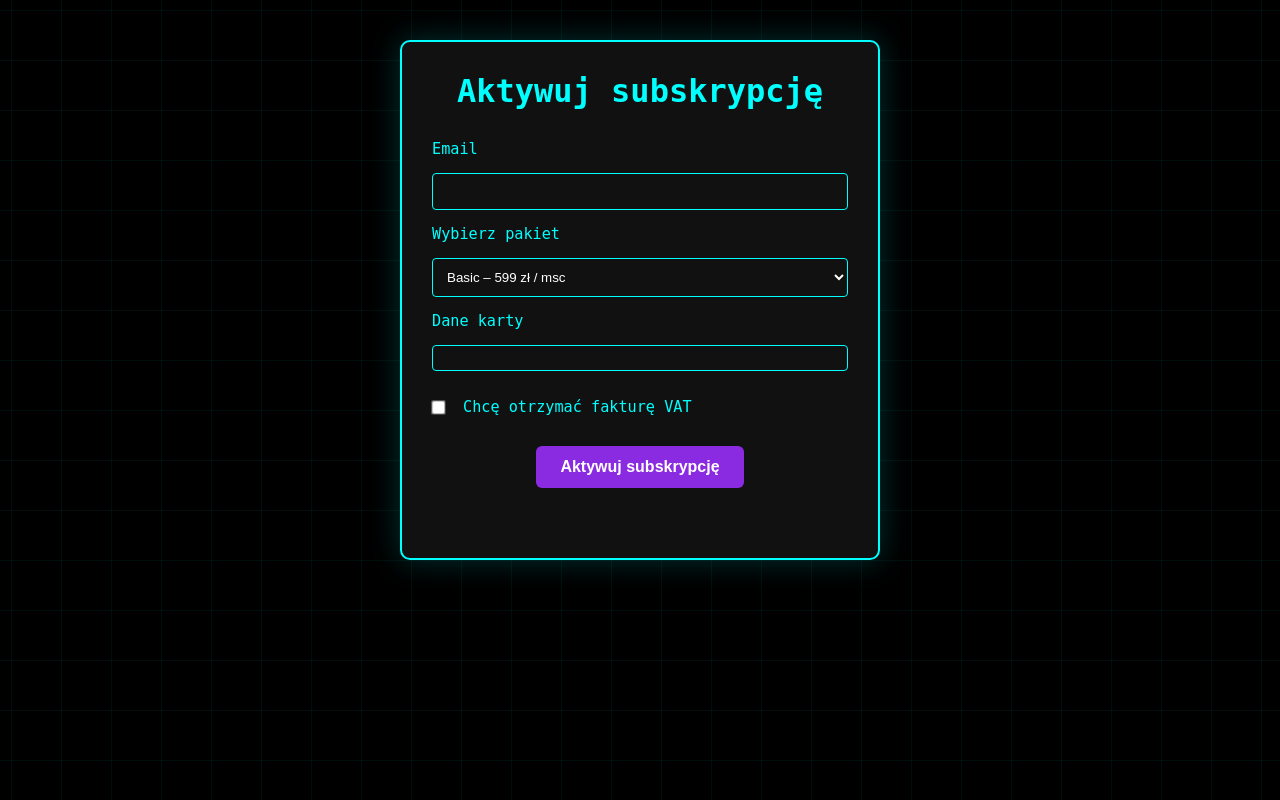
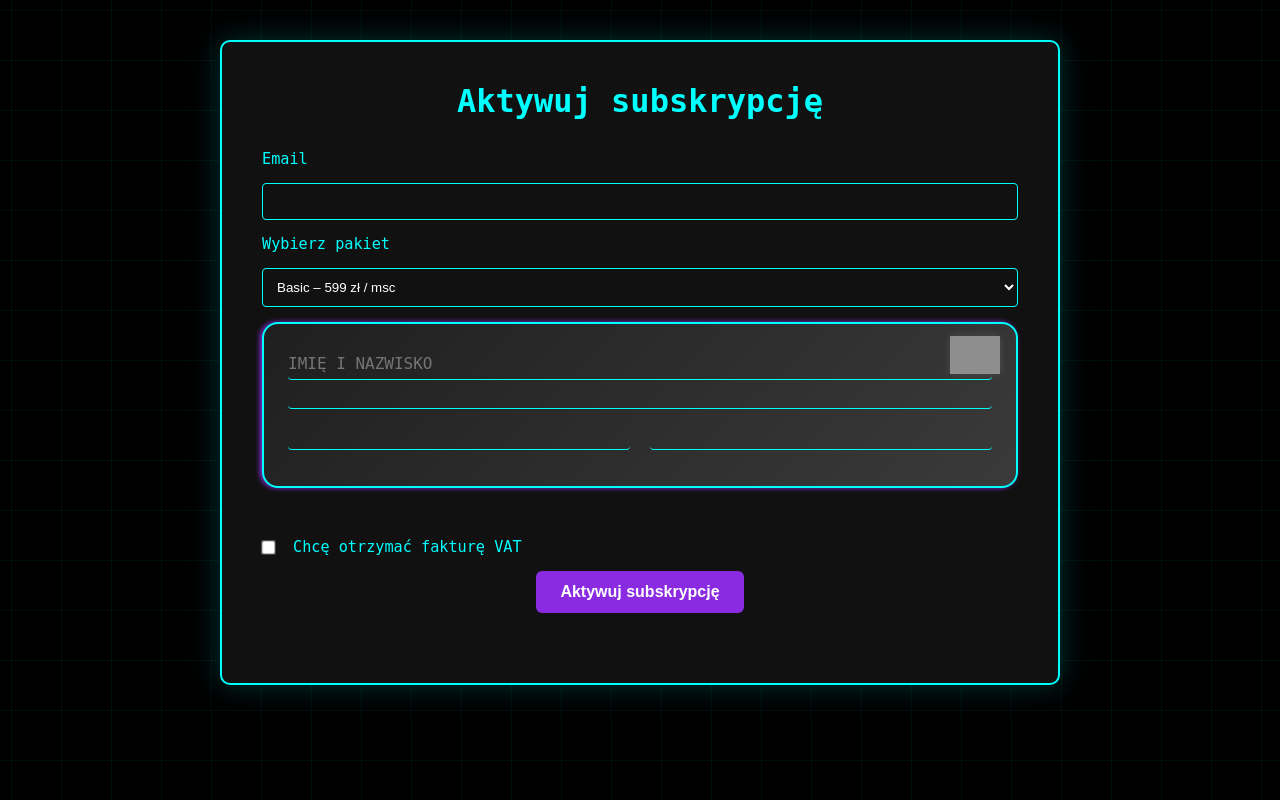
Before and after one commit to MatysiakQ/NextAI, a PHP site: page /subskrypcja.html in a window 1280 px wide. Run offline with PHP 8.4, Linux system fonts and the light colour scheme; some libraries are stand-ins or nearby versions; grey boxes are pictures that could not be loaded.

Commit message:
Poprawione wszystko śmiga jak talala

```diff
--- a/sub/subskrypcja.css
+++ b/sub/subskrypcja.css
@@ -43,10 +43,10 @@
   }
 
   .packages {
-    max-width: 480px;
+    max-width: 840px;
+    padding: 40px;
     margin: 0 auto;
     background: #111;
-    padding: 30px;
     border-radius: 10px;
     box-shadow: 0 0 30px rgba(0, 255, 255, 0.2);
     border: 2px solid var(--accent-default);
@@ -214,7 +214,6 @@
   .invoice-fields {
     display: grid;
     gap: 12px;
-    margin-top: 10px;
     transition: all 0.3s ease;
     opacity: 1;
   }
@@ -338,7 +337,7 @@
 
 .contact-form.two-column.expanded {
   grid-template-columns: 1fr 1fr;
-  max-width: 900px;
+  max-width: 100%;
 }
 
 /* Lewa strona (główne pola) */
@@ -371,3 +370,75 @@ input[type="checkbox"] {
   accent-color: var(--accent-default);
   transform: scale(1.1);
 }
+.credit-card-container {
+  display: flex;
+  justify-content: center;
+  margin-bottom: 20px;
+}
+
+.credit-card {
+  background: linear-gradient(135deg, #1f1f1f, #3a3a3a);
+  border-radius: 16px;
+  padding: 24px;
+  width: 100%;
+  box-shadow: 0 0 30px rgba(0, 255, 255, 0.25);
+  display: flex;
+  flex-direction: column;
+  gap: 16px;
+  position: relative;
+  border: 2px solid var(--accent-default);
+  animation: glitch-border 1.5s infinite;
+  overflow: hidden;
+}
+.card-top input,
+.card-middle .stripe-input,
+.card-bottom .stripe-input {
+  background: transparent;
+  border: none;
+  border-bottom: 1px solid var(--accent-default);
+  color: #fff;
+  font-size: 1rem;
+  padding: 6px 0;
+  font-family: 'Source Code Pro', monospace;
+  width: 100%;
+}
+
+.mastercard-logo {
+  position: absolute;
+  top: 12px;
+  right: 16px;
+  width: 50px;
+  height: auto;
+  opacity: 0.85;
+  filter: drop-shadow(0 0 4px rgba(255, 255, 255, 0.15));
+}
+.card-bottom {
+  display: flex;
+  gap: 20px;
+}
+
+.glitch-border {
+  animation: glitch-border 1.5s infinite;
+}
+
+@keyframes glitch-border {
+  0%, 100% { box-shadow: 0 0 0 transparent; }
+  20% { box-shadow: 0 0 4px #0ff; }
+  40% { box-shadow: -2px 0 5px #8A2BE2; }
+  60% { box-shadow: 2px 0 5px #0ff; }
+  80% { box-shadow: 0 0 8px #8A2BE2; }
+}
+@keyframes shake {
+  0% { transform: translateX(0); }
+  20% { transform: translateX(-4px); }
+  40% { transform: translateX(4px); }
+  60% { transform: translateX(-4px); }
+  80% { transform: translateX(4px); }
+  100% { transform: translateX(0); }
+}
+
+.field-error {
+  border-color: #ff5c5c !important;
+  box-shadow: 0 0 5px #ff5c5c;
+  animation: shake 0.3s ease-in-out;
+}
--- a/sub/subskrypcja.html
+++ b/sub/subskrypcja.html
@@ -4,6 +4,7 @@
   <meta charset="UTF-8">
   <title>Subskrypcja – NextAI</title>
   <meta name="viewport" content="width=device-width, initial-scale=1.0">
+  <!-- <meta name="stripe-pk" content="Tu trzeba klucz wrzucić jak co"> <-- Giga kurwa ważne!!!! -->
   <link rel="stylesheet" href="subskrypcja.css">
   <script src="https://js.stripe.com/v3/"></script>
 </head>
@@ -24,15 +25,29 @@
           <option value="pro">Pro – 1199 zł / msc</option>
         </select>
 
-        <label for="card-element">Dane karty</label>
-        <div id="card-element" class="stripe-input"></div>
+        <div class="credit-card-container">
+          <div class="credit-card glitch-border">
+            <img class="mastercard-logo" src="https://upload.wikimedia.org/wikipedia/commons/0/04/Mastercard-logo.png" alt="Mastercard">
+            <div class="card-top">
+              <input type="text" id="card-name" placeholder="IMIĘ I NAZWISKO">
+            </div>
+            <div class="card-middle">
+              <div id="card-number-element" class="stripe-input"></div>
+            </div>
+            <div class="card-bottom">
+              <div id="card-expiry-element" class="stripe-input" style="flex: 1;"></div>
+              <div id="card-cvc-element" class="stripe-input" style="flex: 1;"></div>
+            </div>
+          </div>
+        </div>
+
+
+        <div id="card-errors" role="alert"></div>
 
         <label class="checkbox-label">
           <input type="checkbox" id="want-invoice">
           Chcę otrzymać fakturę VAT
         </label>
-
-        <div id="card-errors" role="alert"></div>
 
         <div class="button-wrapper">
           <button type="submit" class="subscribe-button">Aktywuj subskrypcję</button>
@@ -57,8 +72,6 @@
       </div>
     </form>
 
-
-
     <div id="form-loader" class="loader hidden"></div>
     <div id="form-success" class="form-success hidden">✅ Subskrypcja aktywna!</div>
   </section>
--- a/sub/subskrypcja.js
+++ b/sub/subskrypcja.js
@@ -1,32 +1,62 @@
 document.addEventListener("DOMContentLoaded", function () {
+  const stripeKey = document.querySelector('meta[name="stripe-pk"]')?.content || "pk_test_placeholder";
+  const stripe = Stripe(stripeKey);
+  const elements = stripe.elements();
 
-  const stripe = Stripe("pk_test_..."); // Uzupełnij kluczem publicznym z Stripe
-  const elements = stripe.elements();
-  const card = elements.create("card", {
-    style: {
+  const style = {
     base: {
       iconColor: "#0ff",
       color: "#fff",
       fontFamily: "'Source Code Pro', monospace",
       fontSize: "16px",
       "::placeholder": {
-          color: "#888"
-        }
+        color: "#888",
+      },
     },
     invalid: {
-        color: "#ff5c5c"
+      color: "#ff5c5c",
+    },
+  };
+
+  const cardNumber = elements.create("cardNumber", { style });
+  const cardExpiry = elements.create("cardExpiry", { style });
+  const cardCvc = elements.create("cardCvc", { style });
+
+  cardNumber.mount("#card-number-element");
+  cardExpiry.mount("#card-expiry-element");
+  cardCvc.mount("#card-cvc-element");
+
+  const invoiceToggle = document.getElementById("want-invoice");
+  const invoiceFields = document.getElementById("invoice-fields");
+  const form = document.getElementById("subscription-form");
+
+  // 🔄 Przywracanie danych z localStorage
+  const savedData = JSON.parse(localStorage.getItem("subscriptionForm")) || {};
+  for (const key in savedData) {
+    const field = document.getElementById(key);
+    if (field) {
+      if (field.type === "checkbox") {
+        field.checked = savedData[key];
+      } else {
+        field.value = savedData[key];
       }
     }
+  }
+  if (invoiceToggle.checked) {
+    invoiceFields.classList.remove("hidden");
+    form.classList.add("expanded");
+  }
+
+  // 🔐 Zapisywanie zmian do localStorage
+  form.querySelectorAll("input, select").forEach(field => {
+    field.addEventListener("input", () => {
+      const current = JSON.parse(localStorage.getItem("subscriptionForm")) || {};
+      current[field.id] = field.type === "checkbox" ? field.checked : field.value;
+      localStorage.setItem("subscriptionForm", JSON.stringify(current));
     });
-  card.mount("#card-element");
-
-  // Obsługa pokazywania pól do faktury
-  const invoiceToggle = document.getElementById("want-invoice");
-  const invoiceFields = document.getElementById("invoice-fields");
+  });
 
   invoiceToggle.addEventListener("change", () => {
-    const form = document.getElementById("subscription-form");
-
     if (invoiceToggle.checked) {
       invoiceFields.classList.remove("hidden");
       form.classList.add("expanded");
@@ -36,66 +66,125 @@ document.addEventListener("DOMContentLoaded", function () {
     }
   });
 
-
-  document.getElementById("subscription-form").addEventListener("submit", async (e) => {
+  form.addEventListener("submit", async (e) => {
     e.preventDefault();
 
-    const email = document.getElementById("email").value;
+    const submitBtn = document.querySelector(".subscribe-button");
+    const loader = document.getElementById("form-loader");
+    const success = document.getElementById("form-success");
+    const errorBox = document.getElementById("card-errors");
+
+    form.querySelectorAll(".field-error").forEach(el => el.classList.remove("field-error"));
+    errorBox.textContent = "";
+
+    const emailField = document.getElementById("email");
+    const cardNameField = document.getElementById("card-name");
+    const email = emailField.value.trim();
     const plan = document.getElementById("plan").value;
+    const cardName = cardNameField.value.trim();
 
-    const invoiceData = invoiceToggle.checked
-    ? {
-      company_name: document.getElementById("company-name").value,
-      company_nip: document.getElementById("company-nip").value,
-      company_address: document.getElementById("company-address").value,
-      company_zip: document.getElementById("company-zip").value,
-      company_city: document.getElementById("company-city").value,
+    let hasError = false;
+
+    if (!email || !/\S+@\S+\.\S+/.test(email)) {
+      markError(emailField, "Wprowadź poprawny adres e-mail.");
+      hasError = true;
     }
-    : {};
+
+    if (!cardName || cardName.length < 2) {
+      markError(cardNameField, "Podaj imię i nazwisko do płatności.");
+      hasError = true;
+    }
+
+    let invoiceData = {};
+    if (invoiceToggle.checked) {
+      const fields = {
+        company_name: document.getElementById("company-name"),
+        company_nip: document.getElementById("company-nip"),
+        company_address: document.getElementById("company-address"),
+        company_zip: document.getElementById("company-zip"),
+        company_city: document.getElementById("company-city"),
+      };
+
+      for (const [key, field] of Object.entries(fields)) {
+        const value = field.value.trim();
+
+        if (!value) {
+          markError(field, "Uzupełnij wszystkie dane do faktury.");
+          hasError = true;
+        }
+
+        if (key === "company_nip" && !/^\d{10}$/.test(value)) {
+          markError(field, "NIP powinien mieć dokładnie 10 cyfr.");
+          hasError = true;
+        }
+
+        if (key === "company_zip" && !/^\d{2}-\d{3}$/.test(value)) {
+          markError(field, "Kod pocztowy powinien mieć format XX-XXX.");
+          hasError = true;
+        }
+
+        invoiceData[key] = value;
+      }
+    }
+
+    if (hasError) return;
 
     const formData = new URLSearchParams({
       email,
       plan,
-      ...invoiceData
+      ...invoiceData,
     });
 
-    document.getElementById("form-loader").classList.remove("hidden");
-    document.getElementById("card-errors").textContent = "";
-    document.getElementById("form-success").classList.add("hidden");
+    loader.classList.remove("hidden");
+    success.classList.add("hidden");
+    submitBtn.disabled = true;
 
-    // Krok 1: utwórz subskrypcję
+    try {
       const res = await fetch("payment.php", {
         method: "POST",
-      body: formData
+        body: formData,
       });
 
       const data = await res.json();
 
       if (!data.success) {
-      document.getElementById("card-errors").textContent = data.message;
-      document.getElementById("form-loader").classList.add("hidden");
+        errorBox.textContent = data.message || "Wystąpił błąd przy tworzeniu subskrypcji.";
         return;
       }
 
-    // Krok 2: potwierdź płatność
       const { error, paymentIntent } = await stripe.confirmCardPayment(data.clientSecret, {
         payment_method: {
-        card,
+          card: cardNumber,
           billing_details: {
-          email
+            name: cardName,
+            email,
+          },
+        },
+      });
+
+      if (error) {
+        errorBox.textContent = error.message;
+      } else if (paymentIntent.status === "succeeded") {
+        success.classList.remove("hidden");
+        form.reset();
+        localStorage.removeItem("subscriptionForm");
+        cardNumber.clear();
+        cardExpiry.clear();
+        cardCvc.clear();
+        invoiceFields.classList.add("hidden");
+        form.classList.remove("expanded");
       }
+    } catch (err) {
+      console.error(err);
+      errorBox.textContent = "Błąd połączenia z serwerem. Spróbuj ponownie.";
+    } finally {
+      loader.classList.add("hidden");
+      submitBtn.disabled = false;
     }
   });
 
-    if (error) {
-      document.getElementById("card-errors").textContent = error.message;
-      document.getElementById("form-loader").classList.add("hidden");
-    } else if (paymentIntent.status === "succeeded") {
-      document.getElementById("form-success").classList.remove("hidden");
-      document.getElementById("subscription-form").reset();
-      card.clear();
+  function markError(field, message) {
+    field.classList.add("field-error");
+    document.getElementById("card-errors").textContent = message;
   }
-
-    document.getElementById("form-loader").classList.add("hidden");
 });
-});
```
Also changed, not shown: main/main.js (+24 -9 lines), sub/payment.php (+46 -17 lines). Lines whose indentation alone changed are shown as unchanged.
